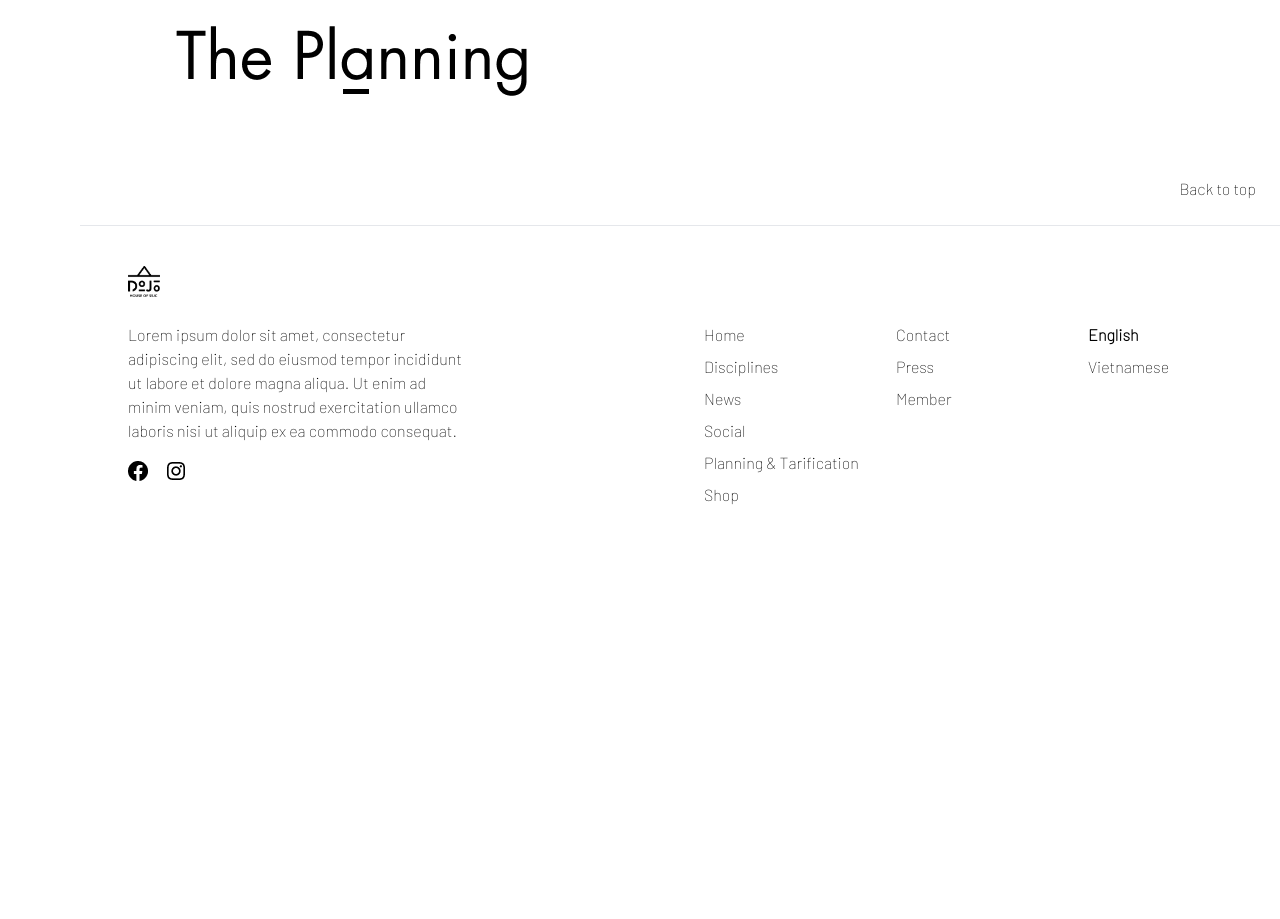
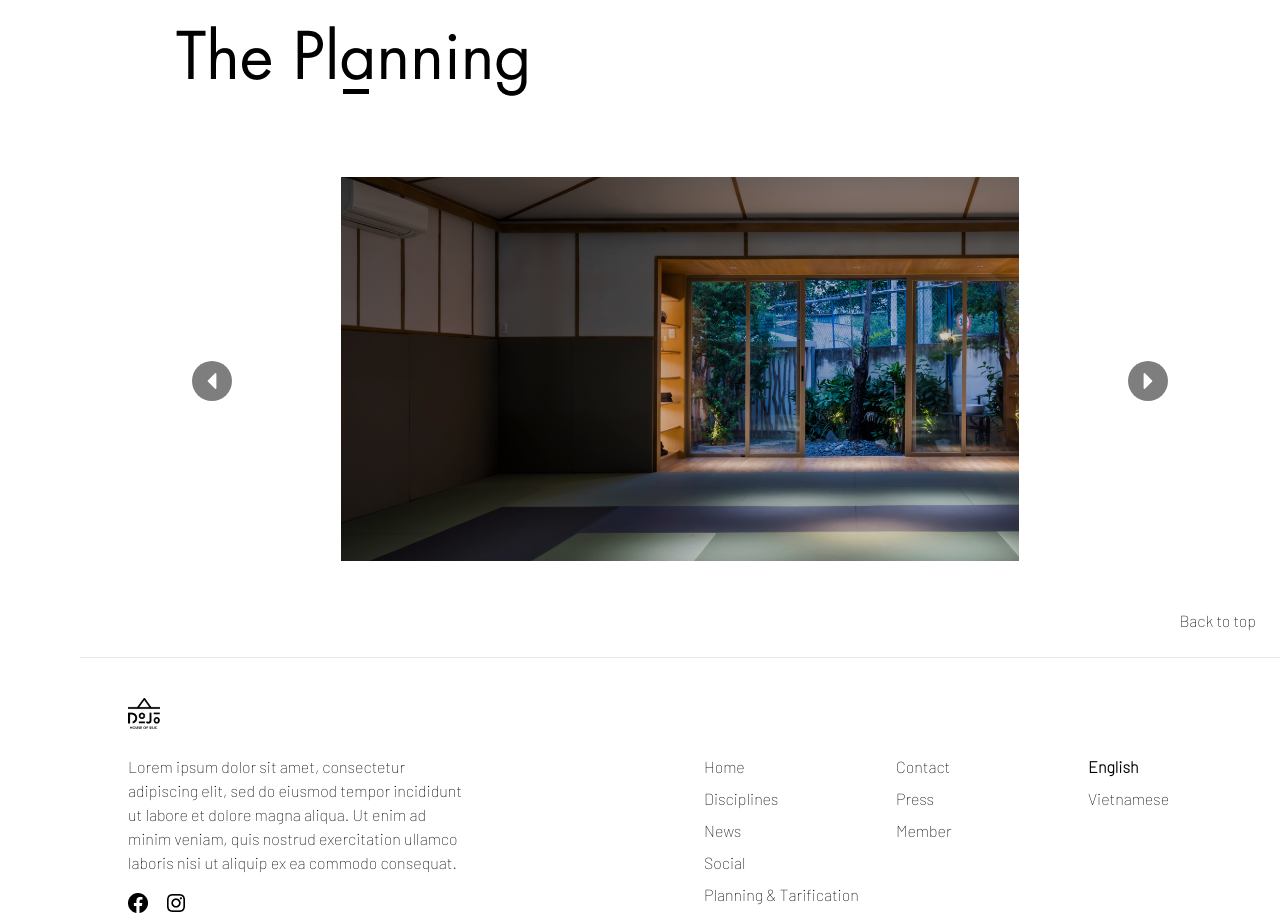
Before and after one commit to akpascalp/ssjc-site, a Vue app: page /disciplines in a window 1280 px wide. Shown: the part 5920-6839 px from the top of the page. Before the commit the page ends 6443 px from the top, so only its background shows below. Built offline with nearby package versions, Linux system fonts and the light colour scheme.

Commit message:
Carousel

```diff
--- /dev/null
+++ b/src/components/Carousel.vue
@@ -0,0 +1,71 @@
+<template>
+    <div class="relative mx-24 py-12 h-96 pb-96">
+        <div>
+            <div v-for="(image, index) in images" :key="index"
+                class="transition-opacity duration-150 ease-in mx-24 bg-neutral-300"
+                :class="index === current ? 'opacity-1' : 'opacity-0'">
+                <img :src="image.src" :alt="image.alt" class="object-contain h-96 absolute left-0 right-0 m-auto">
+            </div>
+        </div>
+        <div>
+            <button @click="prev"
+                class="absolute top-1/2 m-4 bg-black rounded-full w-10 opacity-50 hover:opacity-100 ease-in duration-100">
+                <svg fill="#fff" version="1.1" id="Capa_1" xmlns="http://www.w3.org/2000/svg"
+                    xmlns:xlink="http://www.w3.org/1999/xlink" viewBox="0 0 123.96 123.96" xml:space="preserve"
+                    stroke="#000000" stroke-width="0.00123959" class="m-3">
+                    <g id="SVGRepo_bgCarrier" stroke-width="0"></g>
+                    <g id="SVGRepo_tracerCarrier" stroke-linecap="round" stroke-linejoin="round" stroke="#CCCCCC"
+                        stroke-width="0.247918"></g>
+                    <g id="SVGRepo_iconCarrier">
+                        <g>
+                            <path
+                                d="M85.742,1.779l-56,56c-2.3,2.3-2.3,6.1,0,8.401l56,56c3.801,3.8,10.2,1.1,10.2-4.2v-112 C95.942,0.679,89.543-2.021,85.742,1.779z">
+                            </path>
+                        </g>
+                    </g>
+                </svg>
+            </button>
+            <button @click="next"
+                class="absolute top-1/2 right-0 m-4 bg-black rounded-full w-10 opacity-50 hover:opacity-100 ease-in duration-100">
+                <svg fill="#fff" version="1.1" id="Capa_1" xmlns="http://www.w3.org/2000/svg"
+                    xmlns:xlink="http://www.w3.org/1999/xlink" viewBox="0 0 123.959 123.959" xml:space="preserve"
+                    transform="matrix(-1, 0, 0, 1, 0, 0)" class="m-3">
+                    <g id="SVGRepo_bgCarrier" stroke-width="0"></g>
+                    <g id="SVGRepo_tracerCarrier" stroke-linecap="round" stroke-linejoin="round"></g>
+                    <g id="SVGRepo_iconCarrier">
+                        <g>
+                            <path
+                                d="M85.742,1.779l-56,56c-2.3,2.3-2.3,6.1,0,8.401l56,56c3.801,3.8,10.2,1.1,10.2-4.2v-112 C95.942,0.679,89.543-2.021,85.742,1.779z">
+                            </path>
+                        </g>
+                    </g>
+                </svg>
+            </button>
+        </div>
+    </div>
+</template>
+
+<script>
+export default {
+    name: 'Carousel',
+    props: {
+        images: {
+            type: Array,
+            required: true
+        }
+    },
+    data() {
+        return {
+            current: 0
+        }
+    },
+    methods: {
+        next() {
+            this.current = (this.current + 1) % this.images.length
+        },
+        prev() {
+            this.current = (this.current - 1 + this.images.length) % this.images.length
+        }
+    }
+}
+</script>
--- a/src/pages/Disciplines.vue
+++ b/src/pages/Disciplines.vue
@@ -170,10 +170,31 @@
   <div>
     <img src="@/assets/planning.png" class="font-barlow text-[48px] pt-8 pb-8 pl-24" />
   </div>
+
+  <Carousel :images="images" />
 </template>
 
 <script>
+import Carousel from '@/components/Carousel.vue'
+
 export default {
+  components: {
+    Carousel
+  },
+  data() {
+    return {
+      images: [{
+        src: 'src/assets/img_1.png',
+        alt: 'Img 1'
+      }, {
+        src: 'src/assets/img_2.png',
+        alt: 'Img 2'
+      }, {
+        src: 'src/assets/img_3.png',
+        alt: 'Img 3'
+      }]
+    }
+  },
   methods: {
   }
 }
--- a/src/pages/Home.vue
+++ b/src/pages/Home.vue
@@ -39,7 +39,7 @@
           Book A Session
         </button>
       </div>
-      <img src="@/assets/img_2.png" class="col-start-2 col-span-2 pr-12 pt-20 pb-24" />
+      <img src="@/assets/img_2.png" class="col-start-2 col-span-2 pr-12 pt-20 h-2/3" />
     </div>
     <div class="pb-24">
       <div class="bg-[#F6F6F6] mx-24 py-24 grid grid-cols-3">
@@ -102,8 +102,8 @@
           SEE ALL DISCIPLINES
         </button>
       </div>
-      <div>TODO CAROUSEL</div>
     </div>
+    <Carousel :images="images" />
   </div>
 
   <br class="py-6" />
@@ -111,7 +111,7 @@
   <!-- Judo -->
 
   <div>
-    <div class="static">
+    <div class="relative">
       <div class="grid grid-cols-3 pt-24 pb-96 bg-[#F6F6F6]">
         <img src="@/assets/img_4.png" class="pt-8 pb-8 pl-24" />
         <div class="col-span-2">
@@ -239,7 +239,26 @@
 </template>
 
 <script>
+import Carousel from '@/components/Carousel.vue'
+
 export default {
+  components: {
+    Carousel
+  },
+  data() {
+    return {
+      images: [{
+        src: 'src/assets/img_1.png',
+        alt: 'Img 1'
+      }, {
+        src: 'src/assets/img_2.png',
+        alt: 'Img 2'
+      }, {
+        src: 'src/assets/img_3.png',
+        alt: 'Img 3'
+      }]
+    }
+  },
   methods: {
   }
 }
```
